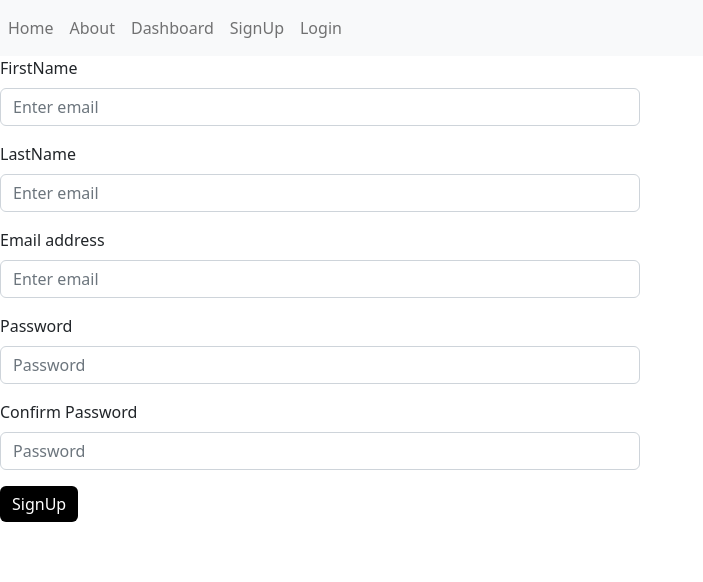
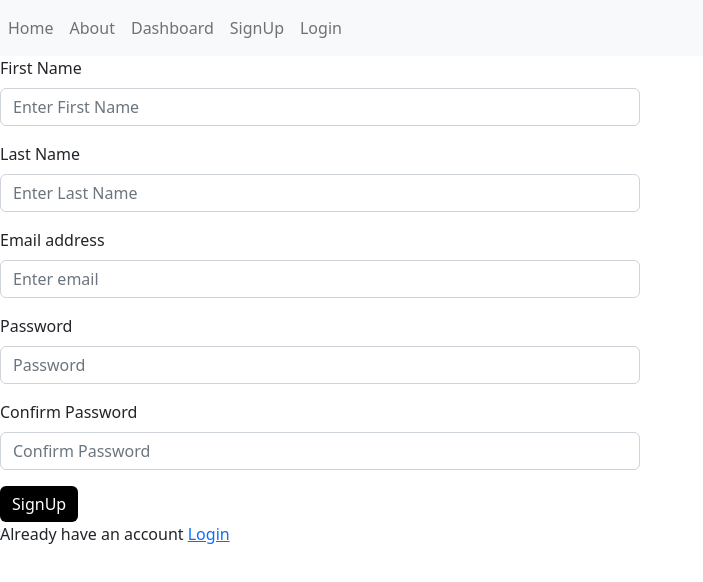
Before and after one commit to hellen-22/REACT-REACT-APPLICATION, a React (Create React App) app in the folder react-application/: page /register in a window 1280 px wide. Shown: the top 582 px of the page, without its empty margins (0-703 px from the left). Built offline with nearby package versions, Linux system fonts and the light colour scheme.

Commit message:
styling the card component

```diff
--- a/react-application/src/components/Cards.js
+++ b/react-application/src/components/Cards.js
@@ -29,8 +29,8 @@ function Cards() {
   ]);
   return (
     <Row>
-      <Col xs={4}>
         {cards.map((card) => (
+          <Col xs={4}>
           <Card style={{ width: "18rem" }}>
             <Card.Img variant="top" src={card.image} />
             <Card.Body>
@@ -39,8 +39,8 @@ function Cards() {
               <Buttons text="Pay Subscription"/>
             </Card.Body>
           </Card>
+          </Col>
         ))}
-      </Col>
     </Row>
   );
 }
--- a/react-application/src/screens/Login.js
+++ b/react-application/src/screens/Login.js
@@ -1,4 +1,5 @@
 import React from "react";
+import { Link } from "react-router-dom"
 import { Form, Button, Col} from "react-bootstrap";
 import Header from "../components/Header";
 import Buttons from "../components/Buttons";
@@ -11,17 +12,20 @@ function Login() {
         <Col xs={6}>
           <Form.Group className="mb-3" controlId="formBasicEmail">
             <Form.Label>FirstName</Form.Label>
-            <Form.Control type="text" placeholder="Enter email" />
+            <Form.Control type="text" placeholder="Enter First Name" />
           </Form.Group>
         </Col>
         <Col xs={6}>
           <Form.Group className="mb-3" controlId="formBasicEmail">
-            <Form.Label>LastName</Form.Label>
-            <Form.Control type="text" placeholder="Enter email" />
+            <Form.Label>Password</Form.Label>
+            <Form.Control type="password" placeholder="Enter Password" />
           </Form.Group>
         </Col>
         <Col>
           <Buttons text="LogIn" />
+        </Col>
+        <Col>
+        <p>Don't have an account? <Link to="/register">Register</Link></p>
         </Col>
       </Form>
     </div>
--- a/react-application/src/screens/Register.js
+++ b/react-application/src/screens/Register.js
@@ -2,6 +2,7 @@ import React from "react";
 import { Form, Button, Col } from "react-bootstrap";
 import Header from "../components/Header";
 import Buttons from "../components/Buttons";
+import { Link } from "react-router-dom";
 
 function Register() {
   return (
@@ -10,14 +11,14 @@ function Register() {
       <Form>
         <Col xs={6}>
           <Form.Group className="mb-3" controlId="formBasicEmail">
-            <Form.Label>FirstName</Form.Label>
-            <Form.Control type="text" placeholder="Enter email" />
+            <Form.Label>First Name</Form.Label>
+            <Form.Control type="text" placeholder="Enter First Name" />
           </Form.Group>
         </Col>
         <Col xs={6}>
           <Form.Group className="mb-3" controlId="formBasicEmail">
-            <Form.Label>LastName</Form.Label>
-            <Form.Control type="text" placeholder="Enter email" />
+            <Form.Label>Last Name</Form.Label>
+            <Form.Control type="text" placeholder="Enter Last Name" />
           </Form.Group>
         </Col>
         <Col xs={6}>
@@ -35,11 +36,14 @@ function Register() {
         <Col xs={6}>
           <Form.Group className="mb-3" controlId="formBasicPassword">
             <Form.Label>Confirm Password</Form.Label>
-            <Form.Control type="password" placeholder="Password" />
+            <Form.Control type="password" placeholder="Confirm Password" />
           </Form.Group>
         </Col>
         <Col>
           <Buttons text="SignUp" />
+        </Col>
+        <Col>
+          <p>Already have an account <Link to="/login">Login</Link></p>
         </Col>
       </Form>
     </div>
```
